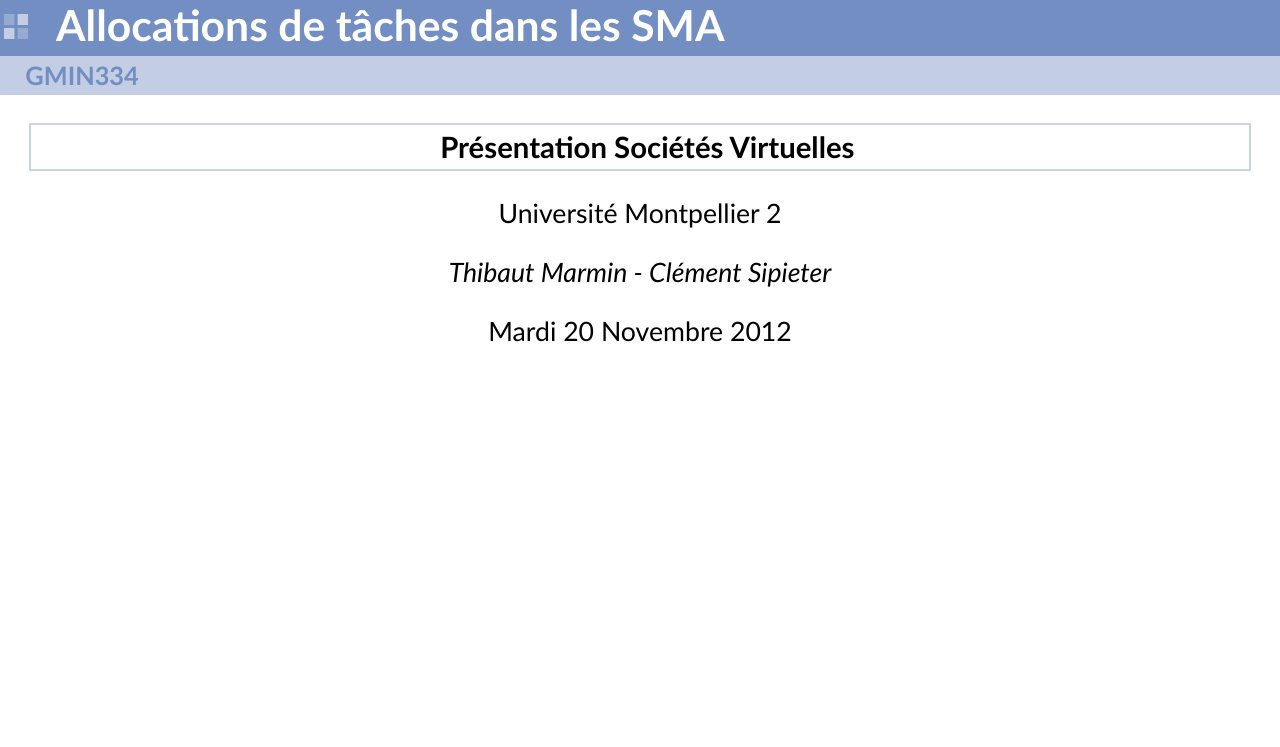
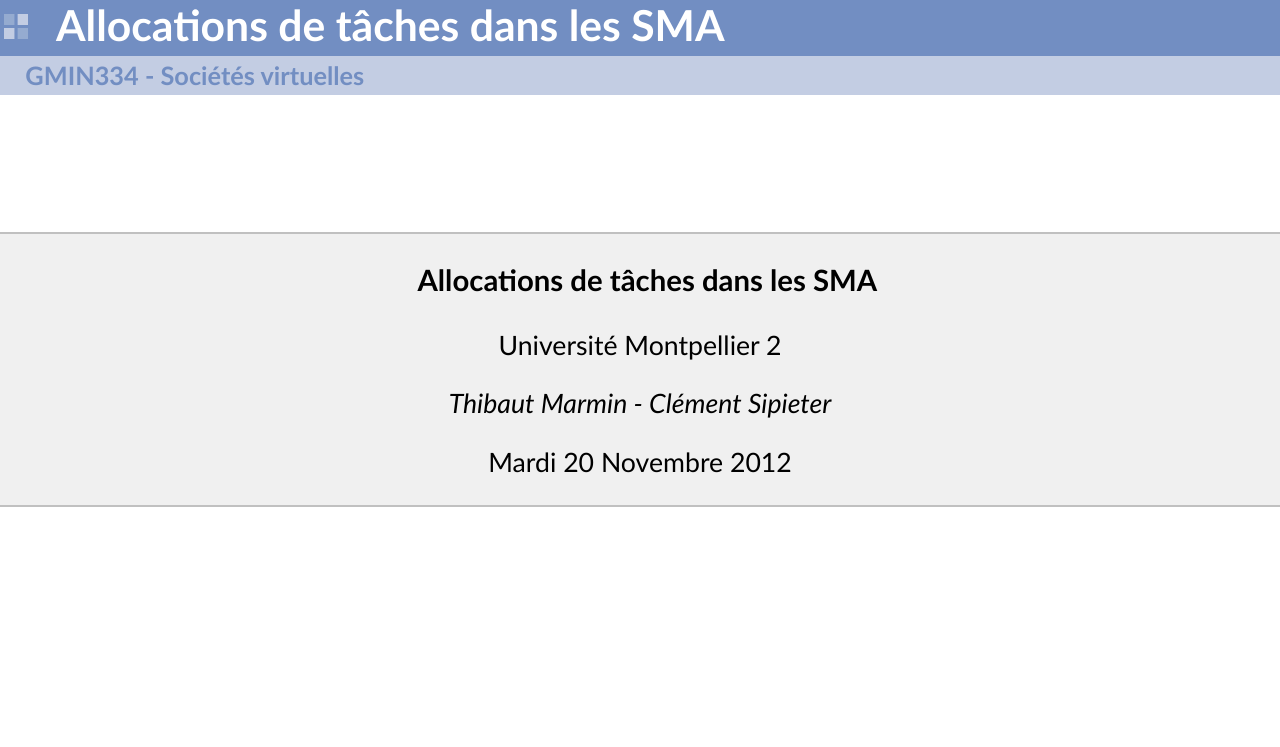
Before and after one commit to FishFinger/MASTA, a PHP site: page / in a window 1280 px wide. Shown: the top 747 px of the page. Run offline with PHP 8.4, Linux system fonts and the light colour scheme.

Commit message:
modif accueil

```diff
--- a/presentation/1.php
+++ b/presentation/1.php
@@ -1,7 +1,7 @@
 <div class="slide">
-	<h1>GMIN334</h1>
-	<div style="text-align:center">
-	<h2 class="fullendadre">Présentation Sociétés Virtuelles</h2>
+	<h1>GMIN334 - Sociétés virtuelles</h1>
+	<div style="text-align:center;border:2px solid silver;margin-top:5em;background-color:#F0F0F0;border-left:none;border-right:none">
+	<h2 style="border:none;">Allocations de tâches dans les SMA</h2>
 	<p><span>Université Montpellier 2</span></p>
 	<p><span style="font-style:italic">Thibaut Marmin - Clément Sipieter</span></p>
 	<p>Mardi 20 Novembre 2012</p>
```
